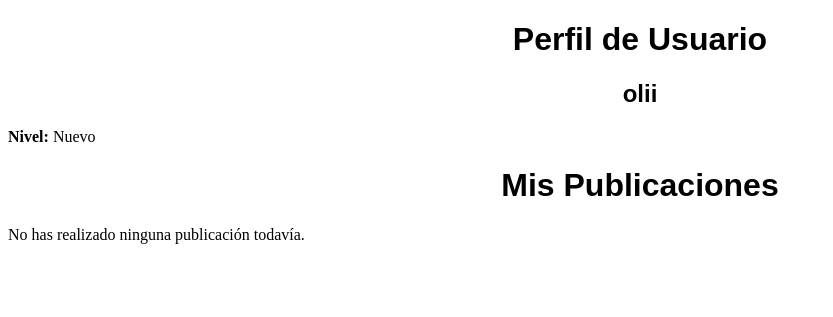
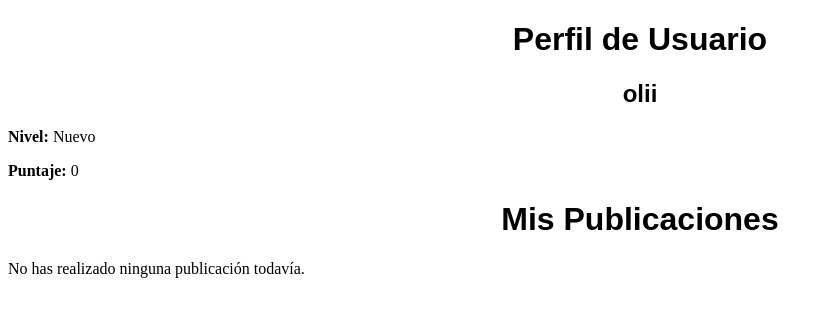
Before and after one commit to chicharron1/bookity-proyecto-inicial, a Django app: page /perfil/ in a window 1280 px wide. Shown: the part 78-395 px from the top of the page, without its empty margins (0-833 px from the left). Run offline with Django 5.2, Linux system fonts and the light colour scheme; a user stored in the database is signed in; data comes from the database, SQL or seed files in the repository; both versions use the stored data as it was after the commit; some web fonts are replaced.

Commit message:
niveles de usuario e intento de más mapas

```diff
--- /dev/null
+++ b/bookity/BookityApp/static/js/mapa.js
@@ -0,0 +1,39 @@
+document.addEventListener('DOMContentLoaded', function() {
+  const mapContainer = document.getElementById('map');
+  if (!mapContainer) return; // Si no hay mapa en esta vista, no hace nada
+
+  // Centrar mapa (ejemplo: Santiago)
+  const map = L.map('map').setView([-33.45, -70.66], 13);
+
+  // Capa base idéntica a la que usas en publicaciones
+  L.tileLayer('https://{s}.tile.openstreetmap.org/{z}/{x}/{y}.png', {
+    maxZoom: 19,
+    attribution: '© OpenStreetMap',
+  }).addTo(map);
+
+  let marker;
+
+  // Si existen campos de lat/lng en el formulario, úsalos
+  const latInput = document.getElementById('id_latitud');
+  const lngInput = document.getElementById('id_longitud');
+
+  // Si ya hay coordenadas (por ejemplo, al editar), mostrarlas
+  if (latInput?.value && lngInput?.value) {
+    const lat = parseFloat(latInput.value);
+    const lng = parseFloat(lngInput.value);
+    marker = L.marker([lat, lng]).addTo(map);
+    map.setView([lat, lng], 15);
+  }
+
+  // Al hacer clic en el mapa
+  map.on('click', function(e) {
+    const lat = e.latlng.lat.toFixed(6);
+    const lng = e.latlng.lng.toFixed(6);
+
+    if (marker) marker.setLatLng(e.latlng);
+    else marker = L.marker(e.latlng).addTo(map);
+
+    if (latInput) latInput.value = lat;
+    if (lngInput) lngInput.value = lng;
+  });
+});
--- a/bookity/BookityApp/templates/BookityApp/base.html
+++ b/bookity/BookityApp/templates/BookityApp/base.html
@@ -10,9 +10,17 @@
     <link rel="preconnect" href="https://fonts.googleapis.com">
     <link rel="preconnect" href="https://fonts.gstatic.com" crossorigin>
     <link href="https://fonts.googleapis.com/css2?family=Inder&display=swap" rel="stylesheet">
+    <link rel="stylesheet"
+        href="https://unpkg.com/leaflet@1.9.4/dist/leaflet.css"
+        integrity="sha256-p4NxAoJBhIIN+hmNHrzRCf9tD/miZyoHS5obTRR9BMY="
+        crossorigin=""/>
     {% block extra_head %}{% endblock %}
 </head>
 <body>
+    <script src="https://unpkg.com/leaflet@1.9.4/dist/leaflet.js"
+        integrity="sha256-20nQCchB9co0qIjJZRGuk2/Z9VM+kNiyxNV1lvTlZBo="
+        crossorigin=""></script>
+    <script src="{% static 'BookityApp/js/mapa.js' %}"></script>
     <nav class="barra_nav">
         <div class="logo">
             <a href="\inicio">Inicio</a>
--- a/bookity/BookityApp/templates/BookityApp/perfil.html
+++ b/bookity/BookityApp/templates/BookityApp/perfil.html
@@ -3,6 +3,7 @@
 <h1 style="text-align: center; font-family: 'Sour Gummy', sans-serif;">Perfil de Usuario</h1>
 <h2 style="text-align: center; font-family: 'inder', sans-serif;">{{ user.username }}</h2>
 <p><strong>Nivel:</strong> {{ perfil.nivel_usuario }}</p>
+<p><strong>Puntaje:</strong> {{ perfil.puntaje_usuario }}</p>
 <div class="contenedor-publicaciones">
     <h1 style="text-align: center; font-family: 'Sour Gummy', sans-serif;">Mis Publicaciones</h1>
     {% if publicaciones %}
--- a/bookity/BookityApp/views.py
+++ b/bookity/BookityApp/views.py
@@ -65,6 +65,8 @@ def publicar(request):
         if form.is_valid():
             publicacion = form.save(commit=False)
             publicacion.user = request.user
+            publicacion.user.perfil.puntaje_usuario += 10
+            publicacion.user.perfil.actualizar_nivel()
             publicacion.save()
             return redirect('inicio')
         else:
@@ -94,6 +96,8 @@ def detalle(request, publicacion_id):
             comentario = comentario_form.save(commit=False)
             comentario.user = request.user
             comentario.publicacion = publicacion
+            comentario.user.perfil.puntaje_usuario += 5
+            comentario.user.perfil.actualizar_nivel()
             comentario.save()
             return redirect('detalle', publicacion_id=publicacion.id)
     else:
@@ -105,6 +109,9 @@ def detalle(request, publicacion_id):
 def eliminar_comentario(request, comentario_id):
     comentario = get_object_or_404(Comentario, id=comentario_id, user=request.user)
     publicacion_id = comentario.publicacion.id
+    comentario.user.perfil.puntaje_usuario -= 5
+    comentario.user.perfil.save()
+    comentario.user.perfil.actualizar_nivel()
     comentario.delete()
     return redirect('detalle', publicacion_id=publicacion_id)
 
@@ -112,6 +119,9 @@ def eliminar_comentario(request, comentario_id):
 def eliminar_publicacion(request, publicacion_id):
     publicacion = get_object_or_404(Publicacion, id=publicacion_id, user=request.user)
     if request.method == 'POST':
+        publicacion.user.perfil.puntaje_usuario -= 10
+        publicacion.user.perfil.save()
+        publicacion.user.perfil.actualizar_nivel()
         publicacion.delete()
         return redirect('publicaciones')
 
@@ -122,7 +132,7 @@ def cerrar_trato(request, publicacion_id, comentario_id):
         publicacion.estado = 'Cerrado'
         publicacion.trato_cerrado_con = comentario.user
         perfil_usuario = Perfil.objects.get(user=request.user)
-        perfil_usuario.puntaje_usuario += 10
+        perfil_usuario.puntaje_usuario += 20
         perfil_usuario.actualizar_nivel()
         publicacion.save()
         return redirect('detalle', publicacion_id=publicacion.id)
@@ -133,7 +143,7 @@ def cancelar_trato(request, publicacion_id):
         publicacion.estado = 'Disponible'
         publicacion.trato_cerrado_con = None
         perfil_usuario = Perfil.objects.get(user=request.user)
-        perfil_usuario.puntaje_usuario -= 10
+        perfil_usuario.puntaje_usuario -= 20
         perfil_usuario.save()
         perfil_usuario.actualizar_nivel()
         publicacion.save()
```
Also changed, not shown: bookity/db.sqlite3.
